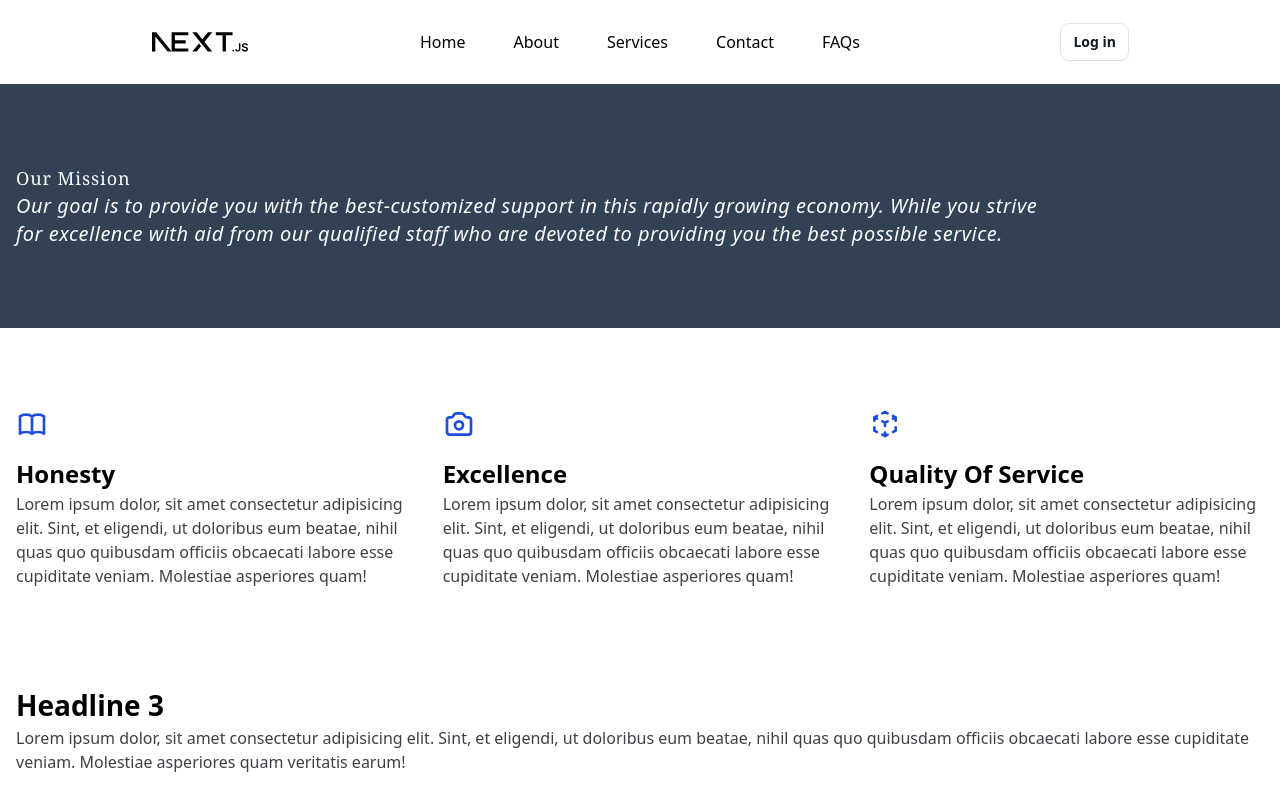
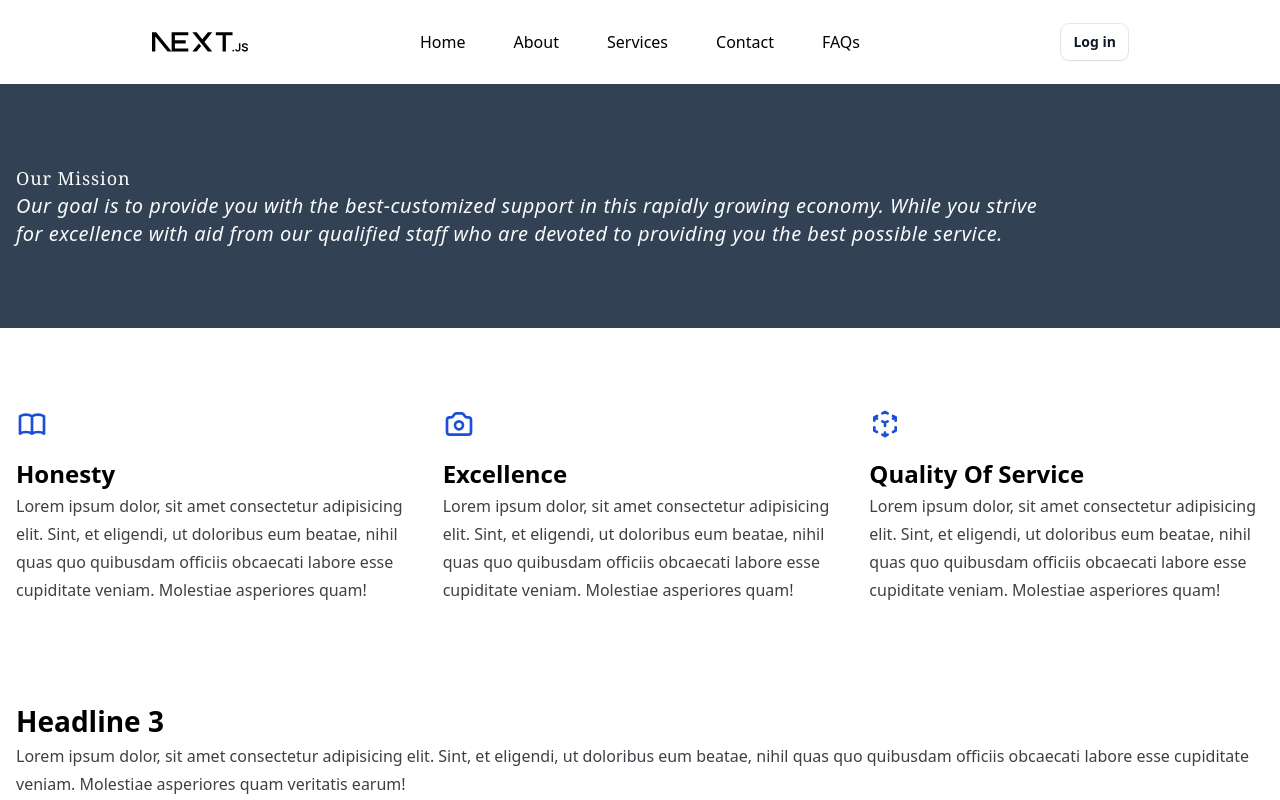
Before and after one commit to Justin-Bento/optionone-staffing-agency, a Next.js app: page /about in a window 1280 px wide. Shown: the top 800 px of the page. Built offline with nearby package versions, Linux system fonts and the light colour scheme.

Commit message:
created a wrapper component

```diff
--- a/styles/globals.css
+++ b/styles/globals.css
@@ -2,6 +2,9 @@
 @tailwind components;
 
 @layer components {
+  .wrapper {
+    @apply max-w-5xl p-4 mx-auto md:p-6 lg:p-8;
+  }
   .type-display-large {
     @apply font-sans text-[3.563rem] capitalize font-semibold leading-10
   }
@@ -39,10 +42,10 @@
     @apply text-zinc-700 font-sans text-[0.688rem] font-medium
   }
   .type-body-large {
-    @apply text-zinc-700 font-sans text-[16px] font-normal
+    @apply text-zinc-700 font-sans text-[16px] font-normal leading-7
   }
   .type-body-medium {
-    @apply text-zinc-700 font-sans text-[14px] font-normal
+    @apply text-zinc-700 font-sans text-[14px] font-normal leading-7
   }
   .type-body-small {
     @apply text-zinc-700 font-sans text-[0.75rem] font-normal
```
